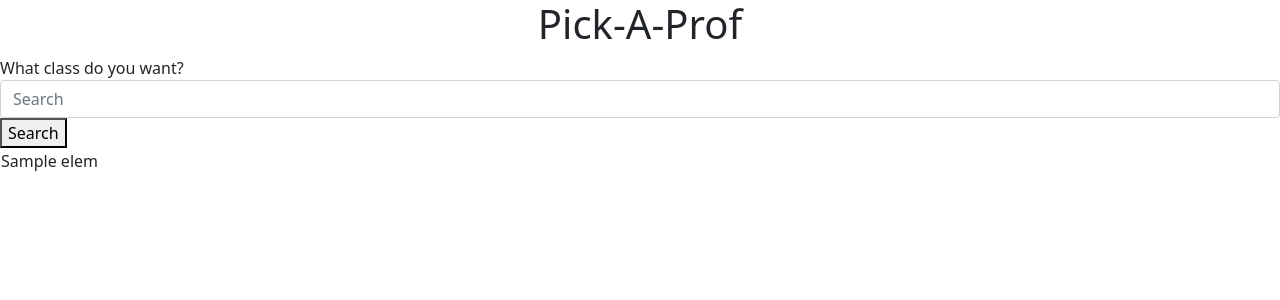
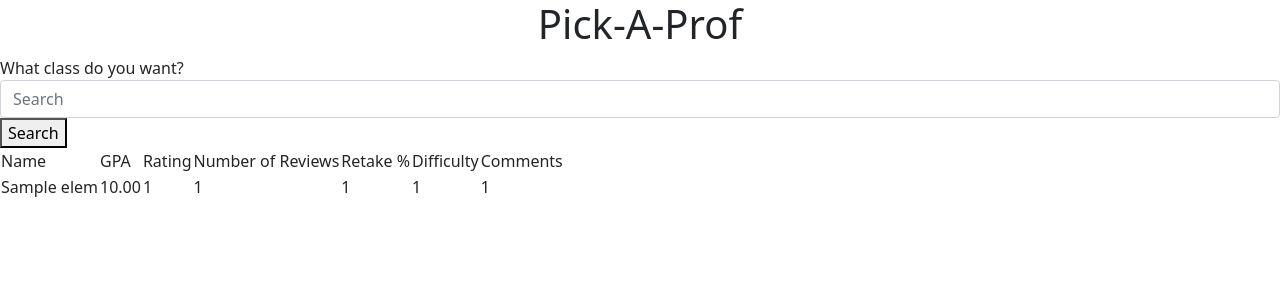
Before and after one commit to LouisTheLeaf/CSCE470-FinalProject, a Flask app: template templates/frontproto.html in a window 1280 px wide. Shown: the top 300 px of the page. Run offline with Flask 2, Linux system fonts and the light colour scheme; the template is opened without the code that fills it: most values are stand-ins (such as "Sample title", 1, 10 or a date in 2020); parts of the project's set-up code (start-up, migrations or seed data) failed here and were passed over; some libraries are stand-ins or nearby versions.

Commit message:
changed frontoproto

```diff
--- a/templates/frontproto.html
+++ b/templates/frontproto.html
@@ -10,19 +10,36 @@
 			<input class="form-control" type="text" placeholder="Search" aria-label="Search" name="query" value={{request.form.query}}>
 			<button type=”submit”> Search </button>
 		</form>
+		<div class="table-responsive" style="overflow-y:auto">
             <table>
                 {% if data[0][0]|length > 0 %}
-				{% for result in data %}
-				<tr>
-					{% for elem in result %}
-						<td>{{ elem }}</td>
-					{% endfor %}
+                    <tr id="COlnames"></tr>
+						<td>Name </td>
+						<td>GPA </td>
+						<td>Rating </td>
+						<td>Number of Reviews </td>
+						<td>Retake % </td>
+						<td>Difficulty </td>
+						<td>Comments </td>
+					{% for result in data[0] %}
+
+					<tr id="Data"></tr>
+							<td> {{result[1]}} </td>
+							<td> {{'%0.2f'|format(result[2]) }} </td>
+						{% if data[1][loop.index0] |length > 0 %}
+							<td> {{data[1][loop.index0][2]}} </td>
+							<td> {{data[1][loop.index0][4]}} </td>
+							<td> {{data[1][loop.index0][5]}} </td>
+							<td> {{data[1][loop.index0][6]}} </td>
+							<td> {{data[1][loop.index0][7]}} </td>
+						{%endif%}
                     </tr>
-				{% endfor %}
+					{%endfor%}
                 {% else %}
                     No Search Yet!
                 {% endif %}
             </table>
+        </div>
 
 
 		<script src="https://cdn.jsdelivr.net/npm/bootstrap@5.0.2/dist/js/bootstrap.bundle.min.js" integrity="sha384-MrcW6ZMFYlzcLA8Nl+NtUVF0sA7MsXsP1UyJoMp4YLEuNSfAP+JcXn/tWtIaxVXM" crossorigin="anonymous"></script>
```
Also changed, not shown: DB_Update/test.py (added, +17 -0 lines). Lines whose indentation alone changed are shown as unchanged.
